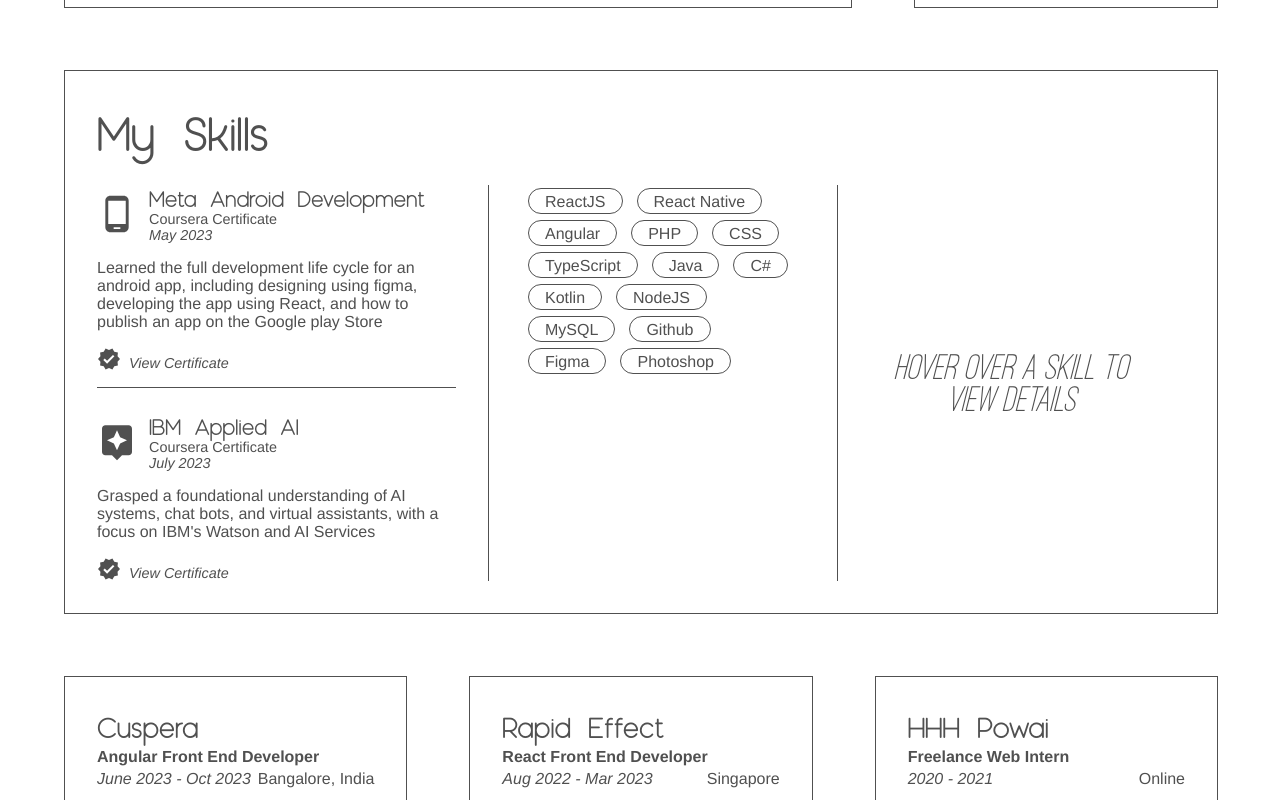
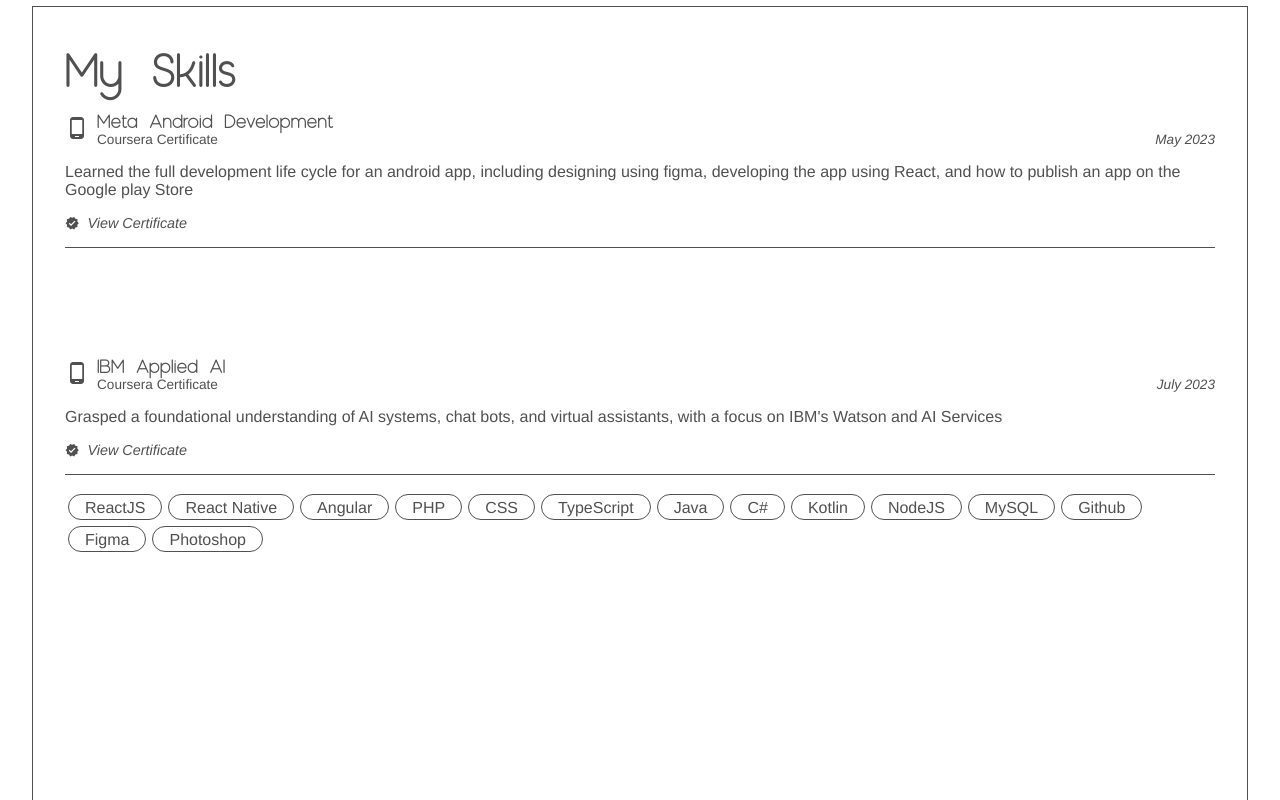
Before and after one commit to AdvikA99/advika99.github.io, a React (Create React App) app: page / in a window 1280 px wide. Shown: the part 1360-2160 px from the top of the page. Built offline with nearby package versions, Linux system fonts and the light colour scheme.

Commit message:
Properly scaled at width 280px

```diff
--- a/src/components/Portfolio/AboutSection/AboutSection.css
+++ b/src/components/Portfolio/AboutSection/AboutSection.css
@@ -1,5 +1,5 @@
 #about {
-    padding: 64px;
+    padding: var(--section-padding);
     display: flex;
     flex-direction: column;
     padding-bottom: 0;
@@ -9,18 +9,17 @@
     display: flex;
     border: 1px solid darkgray;
     flex: 1;
-    margin-bottom: 64px;
+    margin-bottom: 0px;
     min-height: 600px;
 }
 
 #aboutMeCard > div {
-    padding: 32px;
     display: flex;
     flex-direction: column;
 }
 
 #aboutHeader {
-    font-size: 3em;
+    font-size: var(--header-large-font-size);
 }
 
 #aboutMeContent {
@@ -122,7 +121,7 @@
 
 #skillsSlotsCard > div {
     display: flex;
-    padding: 32px;
+    padding: var(--card-padding);
     flex-direction: column;
     justify-content: center;
     align-items: center;
--- a/src/components/Portfolio/ExperienceSection/ExperienceSection.css
+++ b/src/components/Portfolio/ExperienceSection/ExperienceSection.css
@@ -1,16 +1,16 @@
 #experience {
     display: flex;
     justify-content: space-between;
-    padding: 64px;
+    padding: var(--section-padding);
     padding-bottom: 0;
     position: relative;
+    flex-direction: column;
 }
 
 .experienceCard {
     border: 1px solid darkgray;
-    height: 550px;
+    min-height: 600px;
     flex: 1;
-    margin-right: 64px;
 }
 
 .experienceCard:last-child {
@@ -18,7 +18,7 @@
 }
 
 .experienceCard > div {
-    padding: 32px;
+    padding: var(--card-padding);
 }
 
 .experienceHeader {
@@ -43,7 +43,7 @@
 }
 
 .experienceTitle {
-    font-size: 1.8em;
+    font-size: var(--header-medium-font-size);
     font-family: "Moon";
 }
 
--- a/src/components/Portfolio/FooterBar/FooterBar.css
+++ b/src/components/Portfolio/FooterBar/FooterBar.css
@@ -8,4 +8,5 @@
 #footerCopyrightNotice {
     color: rgba(255, 255, 255, 0.5);
     font-size: 0.8em;
+    text-align: center;
 }
--- a/src/components/Portfolio/HeroSection/HeroSection.css
+++ b/src/components/Portfolio/HeroSection/HeroSection.css
@@ -49,11 +49,11 @@
 }
 
 #heroTitle {
-    font-size: 3em;
+    font-size: var(--header-large-font-size);
 }
 
 #heroSubtitle {
-    font-size: 1.5em;
+    font-size: var(--header-medium-font-size);
 }
 
 @media only screen and (min-width: 640px) {
--- a/src/components/Portfolio/NavBar/NavBar.css
+++ b/src/components/Portfolio/NavBar/NavBar.css
@@ -50,10 +50,14 @@
     width: 100%;
 }
 
-#navMenuIcon {
+.navMenuIcon {
     position: relative;
     cursor: pointer;
     margin-right: 16px;
+}
+
+#navMenu {
+    animation: fadeIn 200ms normal forwards ease-out;
 }
 
 .navMenuItem {
@@ -80,3 +84,12 @@
 .navMenuItem:hover {
     font-size: 1em;
 }
+
+@keyframes fadeIn {
+    from {
+        opacity: 0;
+    }
+    to {
+        opacity: 1;
+    }
+}
--- a/src/components/Portfolio/PortfolioApp.css
+++ b/src/components/Portfolio/PortfolioApp.css
@@ -1,4 +1,5 @@
 #portfolioApp {
     display: flex;
     flex-direction: column;
+    overflow-x: hidden;
 }
--- a/src/components/Portfolio/ProjectsSection/ProjectsSection.css
+++ b/src/components/Portfolio/ProjectsSection/ProjectsSection.css
@@ -1,14 +1,14 @@
 #projects {
     display: flex;
     justify-content: space-between;
-    padding: 64px;
+    padding: var(--section-padding);
     position: relative;
+    flex-direction: column;
 }
 
 .projectCard {
-    height: 500px;
+    min-height: 540px;
     flex: 1;
-    margin-right: 64px;
 }
 
 .projectCard:last-child {
@@ -16,13 +16,13 @@
 }
 
 .projectCard > div {
-    padding: 32px;
+    padding: var(--card-padding);
     display: flex;
     flex-direction: column;
 }
 
 .projectHeader {
-    font-size: 2em;
+    font-size: var(--header-medium-font-size);
 }
 
 .projectImagesDiv {
--- a/src/components/Portfolio/SkillsSection/SkillsSection.css
+++ b/src/components/Portfolio/SkillsSection/SkillsSection.css
@@ -1,47 +1,49 @@
 #skills {
-    padding: 64px;
+    padding: var(--section-padding);
     padding-bottom: 0;
     display: flex;
 }
 
 #skillsCard {
     border: 1px solid darkgray;
-    height: 540px;
+    height: 1240px;
     flex: 1;
 }
 
 #skillsCard > div {
-    padding: 32px;
     display: flex;
     flex-direction: column;
 }
 
 #skillsHeader {
-    font-size: 3em;
+    font-size: var(--header-large-font-size);
 }
 
 #skillsCardContent {
     display: flex;
+    flex-direction: column;
     flex: 1;
 }
 
 #certifcateSection {
     display: flex;
     flex-direction: column;
-    border-right: 1px solid rgb(80, 80, 80);
+    border-bottom: 1px solid rgb(80, 80, 80);
     flex-basis: 33%;
     justify-content: space-between;
-    padding-right: 32px;
 }
 
 .certificateDiv {
     display: flex;
     flex-direction: column;
+    padding-bottom: 16px;
+    margin-bottom: 16px;
+    border-bottom: 1px solid rgb(80, 80, 80);
 }
 
-.certificateDiv:first-child {
-    padding-bottom: 16px;
-    border-bottom: 1px solid rgb(80, 80, 80);
+.certificateDiv:last-child {
+    border-bottom: none;
+    margin-bottom: 0;
 }
 
 .certificateHeaderRow {
@@ -50,33 +52,44 @@
     margin-bottom: 16px;
 }
 
+.certificateHeaderRow > div {
+    display: flex;
+    flex-direction: column;
+    flex: 1;
+}
+
 .certificateIcon {
-    margin-right: 12px;
-    font-size: 2.5rem !important;
+    margin-right: 8px;
+    font-size: 1.5rem !important;
 }
 
 .certificateHeader {
-    font-size: 1.4em;
+    font-size: 1.2em;
     font-family: "Moon";
 }
 
+.certificateSubheaderDiv {
+    font-size: 0.85em;
+    display: flex;
+}
+
 .certificateSubheader {
-    font-size: 0.9em;
+    flex: 1;
 }
 
 .certificateDate {
     font-style: italic;
-    font-size: 0.9em;
 }
 
 .certificateLinkRow {
     margin-top: 16px;
     display: flex;
-    align-items: end;
+    align-items: center;
 }
 
 .certificateLinkIcon {
     margin-right: 8px;
+    font-size: 0.9em !important;
 }
 
 .certificateLink {
@@ -93,12 +106,12 @@
 #skillsChipSection {
     display: flex;
     flex-wrap: wrap;
-    padding: 0 32px;
-    width: 20%;
     flex: 1;
     transition: ease-in 200ms;
-    align-items: flex-start;
+    align-content: flex-start;
     height: min-content;
+    justify-content: start;
+    margin: 16px 0;
 }
 
 .skillChip {
@@ -108,7 +121,7 @@
     border-radius: 16px;
     cursor: pointer;
     transition: ease-in 200ms;
-    margin: 4px 8px;
+    margin: 4px 4px;
 }
 
 .activeSkillChip {
@@ -117,9 +130,8 @@
 }
 
 #skillsDescriptionSection {
-    padding: 0 32px;
     flex: 1;
-    border-left: 1px solid rgb(80, 80, 80);
+    border-top: 1px solid rgb(80, 80, 80);
     font-size: 1.15em;
     display: flex;
     justify-content: center;
@@ -147,6 +159,6 @@
 #skillsDescriptionHoverPrompt {
     text-align: center;
     font-family: "OstrichSans";
-    font-size: 2em;
+    font-size: var(--header-medium-font-size);
     font-style: italic;
 }
--- a/src/components/Portfolio/SkillsSection/SkillsSection.tsx
+++ b/src/components/Portfolio/SkillsSection/SkillsSection.tsx
@@ -68,6 +68,30 @@
   },
 ];
 
+interface Certificate {
+  name: string,
+  source: string,
+  date: string,
+  description: string,
+  proofLink: string,
+}
+
+const certificates : Certificate[] = [
+  {
+    name: "Meta Android Development",
+    source: "Coursera Certificate",
+    date: "May 2023",
+    description: "Learned the full development life cycle for an android app, including designing using figma, developing the app using React, and how to publish an app on the Google play Store",
+    proofLink: "https://www.coursera.org/account/accomplishments/professional-cert/X9XVGHWDA3YR"
+  },
+  {
+    name: "IBM Applied AI",
+    source: "Coursera Certificate",
+    date: "July 2023",
+    description: "Grasped a foundational understanding of AI systems, chat bots, and virtual assistants, with a focus on IBM's Watson and AI Services",
+    proofLink: "https://www.coursera.org/account/accomplishments/professional-cert/ZEDH929VYWLP"
+  }
+];
 
 function SkillsSection() {
   const [curHoverSkill, setCurHoverSkill] = useState<Skill | null>(null);
@@ -77,38 +101,30 @@
       <div id="skillsCard" className="cutoutHole">
         <div className="cutoutPiece">
           <p id="skillsHeader" className="header">My Skills</p>
+
           <div id="skillsCardContent">
             <div id="certifcateSection">
-              <div className="certificateDiv">
+              {
+                certificates.map((certificate, index) =>
+                  <div key={index} className="certificateDiv">
                     <div className="certificateHeaderRow">
                       <PhoneAndroidIcon className="certificateIcon"/>
                       <div>
-                    <p className="certificateHeader">Meta Android Development</p>
-                    <p className="certificateSubheader">Coursera Certificate</p>
-                    <p className="certificateDate">May 2023</p>
+                        <p className="certificateHeader">{certificate.name}</p>
+                        <div className="certificateSubheaderDiv">
+                          <p className="certificateSubheader">{certificate.source}</p>
+                          <p className="certificateDate">{certificate.date}</p>
                         </div>
                       </div>
-                <p>Learned the full development life cycle for an android app, including designing using figma, developing the app using React, and how to publish an app on the Google play Store</p>
+                    </div>
+                    <p>{certificate.description}</p>
                     <div className="certificateLinkRow">
                       <VerifiedIcon className="certificateLinkIcon"/>
-                  <a href="https://www.coursera.org/account/accomplishments/professional-cert/X9XVGHWDA3YR" className="certificateLink">View Certificate</a>
+                      <a href={certificate.proofLink} className="certificateLink">View Certificate</a>
                     </div>
                   </div>
-              <div className="certificateDiv">
-                <div className="certificateHeaderRow">
-                  <AssistantIcon className="certificateIcon"/>
-                  <div>
-                    <p className="certificateHeader">IBM Applied AI</p>
-                    <p className="certificateSubheader">Coursera Certificate</p>
-                    <p className="certificateDate">July 2023</p>
-                  </div>
-                </div>
-                <p>Grasped a foundational understanding of AI systems, chat bots, and virtual assistants, with a focus on IBM's Watson and AI Services</p>
-                <div className="certificateLinkRow">
-                  <VerifiedIcon className="certificateLinkIcon"/>
-                  <a href="https://www.coursera.org/account/accomplishments/professional-cert/ZEDH929VYWLP" className="certificateLink">View Certificate</a>
-                </div>
-              </div>
+                )
+              }
             </div>
 
             <div id="skillsChipSection">
--- a/src/index.css
+++ b/src/index.css
@@ -9,6 +9,26 @@
     sans-serif;
   -webkit-font-smoothing: antialiased;
   -moz-osx-font-smoothing: grayscale;
+
+  --section-padding: 0px;
+  --between-section-margin: 0px;
+
+  --card-padding: 16px;
+
+  --header-large-font-size: 2em;
+  --header-medium-font-size: 1.5em;
+}
+
+@media only screen and (min-width: 740px) {
+  body {
+    --section-padding: 32px;
+    --between-section-margin: 32px;
+
+    --card-padding: 32px;
+
+    --header-large-font-size: 3em;
+    --header-medium-font-size: 2em;
+  }
 }
 
 @font-face {
@@ -62,7 +82,7 @@
   font-family: "Moon";
   position: relative;
   width: fit-content;
-  margin-bottom: 24px;
+  margin-bottom: 12px;
 }
 
 .cutoutHole {
@@ -76,16 +96,17 @@
   top: -1px;
   left: -1px;
   background-color: white;
-  width: calc(100% - 62px);
-  height: calc(100% - 62px);
+  width: calc(100% - 2 * var(--card-padding));
+  height: calc(100% - 2 * var(--card-padding));
+  padding: var(--card-padding);
   transition: ease-out 200ms;
   border: 1px solid rgb(80, 80, 80);
   color: rgb(80, 80, 80);
 }
 
 .cutoutPiece:hover {
-  top: -12px;
-  left: -12px;
+  top: -1px;
+  left: -1px;
 }
 
 .cutoutPiece .header::after {
```
Also changed, not shown: src/components/Portfolio/NavBar/NavBar.tsx (+10 -5 lines). Lines whose indentation alone changed are shown as unchanged.
